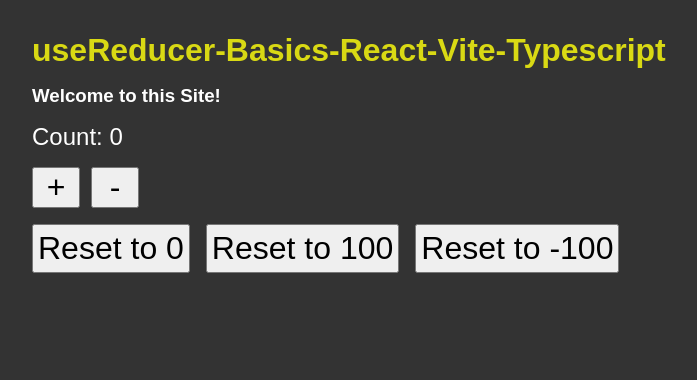
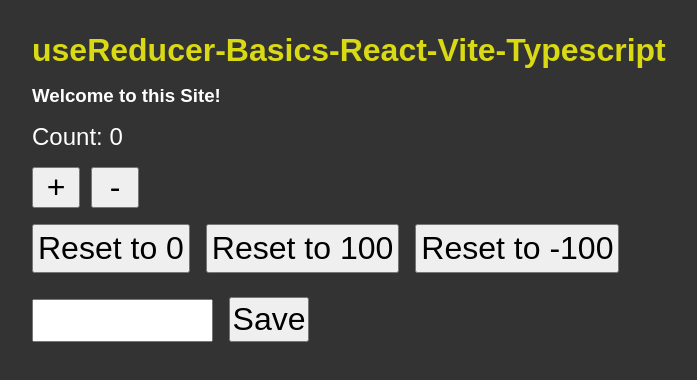
Before and after one commit to Scientific-Research/mk004-useReducer-basics-React-Vite-Typescript, a React (Vite) app: page / in a window 1280 px wide. Shown: the top 380 px of the page, without its empty margins (0-697 px from the left). Built offline with nearby package versions, Linux system fonts and the light colour scheme.

Commit message:
we have now an inpur and a Save Button

```diff
--- a/src/App.css
+++ b/src/App.css
@@ -44,4 +44,20 @@
       margin-top: 1rem;
     }
   }
+
+  .inputSave {
+    display: flex;
+    gap: 1rem;
+
+    .input {
+      margin-top: 1.6rem;
+      height: 2.7rem;
+    }
+
+    .btnSave {
+      padding: 0.1rem;
+      font-size: 2rem;
+      margin-top: 1.5rem;
+    }
+  }
 }
--- a/src/App.tsx
+++ b/src/App.tsx
@@ -77,6 +77,11 @@
           <button onClick={() => handleResetButton(-100)}>Reset to -100</button>
         </div>
       </div>
+
+      <div className="inputSave">
+        <input className="input" type="text" />
+        <button className="btnSave">Save</button>
+      </div>
     </div>
   );
 }
```
